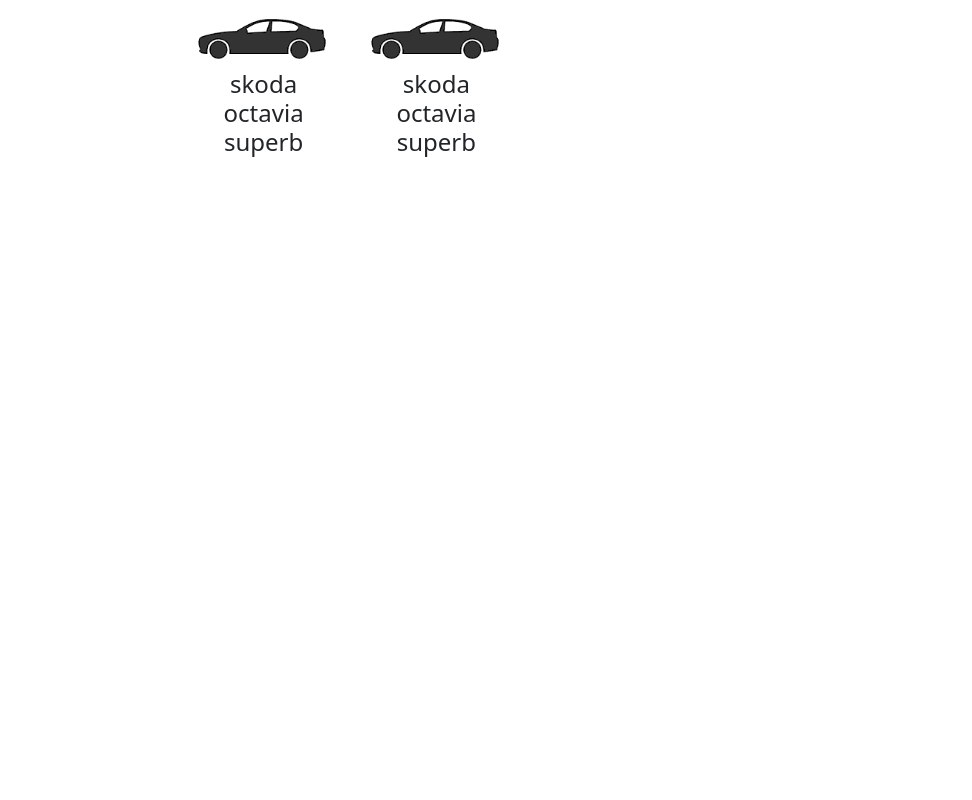
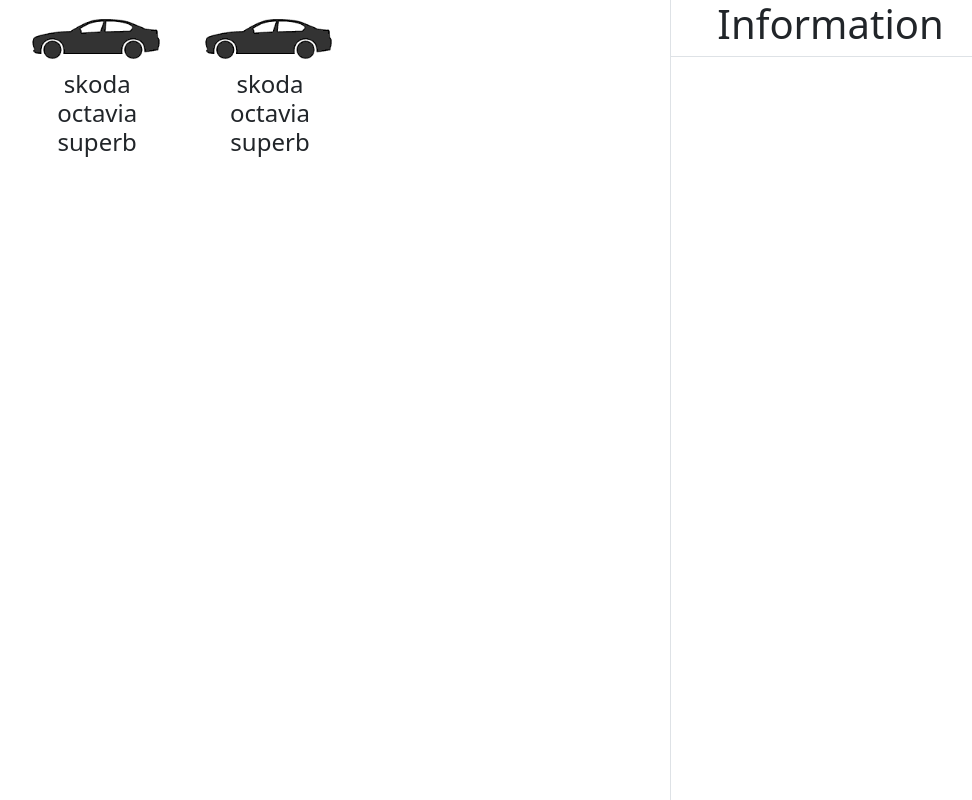
Before and after one commit to klebaniukp/carPark, a React (Create React App) app: page / in a window 1280 px wide. Shown: the whole page, without its empty margins (290-1262 px from the left). Built offline with nearby package versions, Linux system fonts and the light colour scheme.

Commit message:
basic components added

```diff
--- a/src/App.tsx
+++ b/src/App.tsx
@@ -1,6 +1,7 @@
 import React from 'react';
 import './App.css';
 import { Car } from './components/organisms/Car';
+import { SideBar } from './components/organisms/SideBar';
 
 function App() {
     // const url = 'https://dev.vozilla.pl/api-client-portal/';
@@ -16,7 +17,11 @@ function App() {
 
     return (
         <>
-            <div className={'d-flex flex-wrap flex-row justify-content-center'}>
+            <SideBar />
+            <div
+                className={'d-flex flex-wrap flex-row justify-content-center'}
+                style={{ width: '74vw' }}
+            >
                 <Car />
                 <Car />
             </div>
--- a/src/components/atoms/CarName.tsx
+++ /dev/null
@@ -1,9 +0,0 @@
-import React from 'react';
-
-export const CarName = (props: { name: string }) => {
-    return (
-        <div className={'text-center'}>
-            <h4>{props.name}</h4>
-        </div>
-    );
-};
--- /dev/null
+++ b/src/components/atoms/Name.tsx
@@ -0,0 +1,9 @@
+import React from 'react';
+
+export const Name = (props: { name: string; isLarge: boolean }) => {
+    return (
+        <div className={'text-center'}>
+            {props.isLarge ? <h1>{props.name}</h1> : <h4>{props.name}</h4>}
+        </div>
+    );
+};
--- a/src/components/molecules/CarModel.tsx
+++ b/src/components/molecules/CarModel.tsx
@@ -1,7 +1,7 @@
 import { useState } from 'react';
 import { CarImage } from '../atoms/CarImage';
 import { ProgressBarCustom } from '../atoms/ProgressBarCustom';
-import { CarName } from '../atoms/CarName';
+import { Name } from '../atoms/Name';
 
 export const CarModel = (props: {
     width: string;
@@ -25,7 +25,7 @@ export const CarModel = (props: {
                     onMouseLeave={() => setIsHover(false)}
                 >
                     <CarImage width={props.width} />
-                    <CarName name={'skoda octavia superb'} />
+                    <Name name={'skoda octavia superb'} isLarge={false} />
                     <ProgressBarCustom
                         width={props.barWidth}
                         energy={props.energy}
@@ -43,7 +43,7 @@ export const CarModel = (props: {
                     onMouseLeave={() => setIsHover(false)}
                 >
                     <CarImage width={props.width} />
-                    <CarName name={'skoda octavia superb'} />
+                    <Name name={'skoda octavia superb'} isLarge={false} />
                 </div>
             )}
         </>
--- a/src/components/organisms/Car.tsx
+++ b/src/components/organisms/Car.tsx
@@ -1,7 +1,5 @@
 import { useState } from 'react';
 import { CarModel } from '../molecules/CarModel';
-import { ProgressBar } from 'react-bootstrap';
-
 
 export const Car = () => {
     const [energy, setEnergy] = useState(67);
--- /dev/null
+++ b/src/components/organisms/SideBar.tsx
@@ -0,0 +1,36 @@
+import React from 'react';
+import { Name } from '../atoms/Name';
+
+export const SideBar = () => {
+    return (
+        <>
+            <div
+                className={
+                    'd-flex flex-column sticky-top float-end border-start w-25'
+                }
+                style={{ height: '100vh' }}
+            >
+                <div className={'border-bottom'}>
+                    <Name name={'Information'} isLarge={true} />
+                </div>
+
+                {/* <div
+                // className={'vw-30 vh-100'}
+                >
+                    fds <br />
+                    fds <br />
+                    fds <br />
+                    fds <br />
+                    fds <br />
+                    fds <br />
+                    fds <br />
+                    fds <br />
+                    fds <br />
+                    fds <br />
+                    fds <br />
+                    fds <br />
+                </div> */}
+            </div>
+        </>
+    );
+};
```
Also changed, not shown: src/components/atoms/FormInput.tsx (added, +22 -0 lines), src/components/atoms/FormSubmit.tsx (added, +11 -0 lines), src/components/atoms/Switch.tsx (added, +20 -0 lines).
